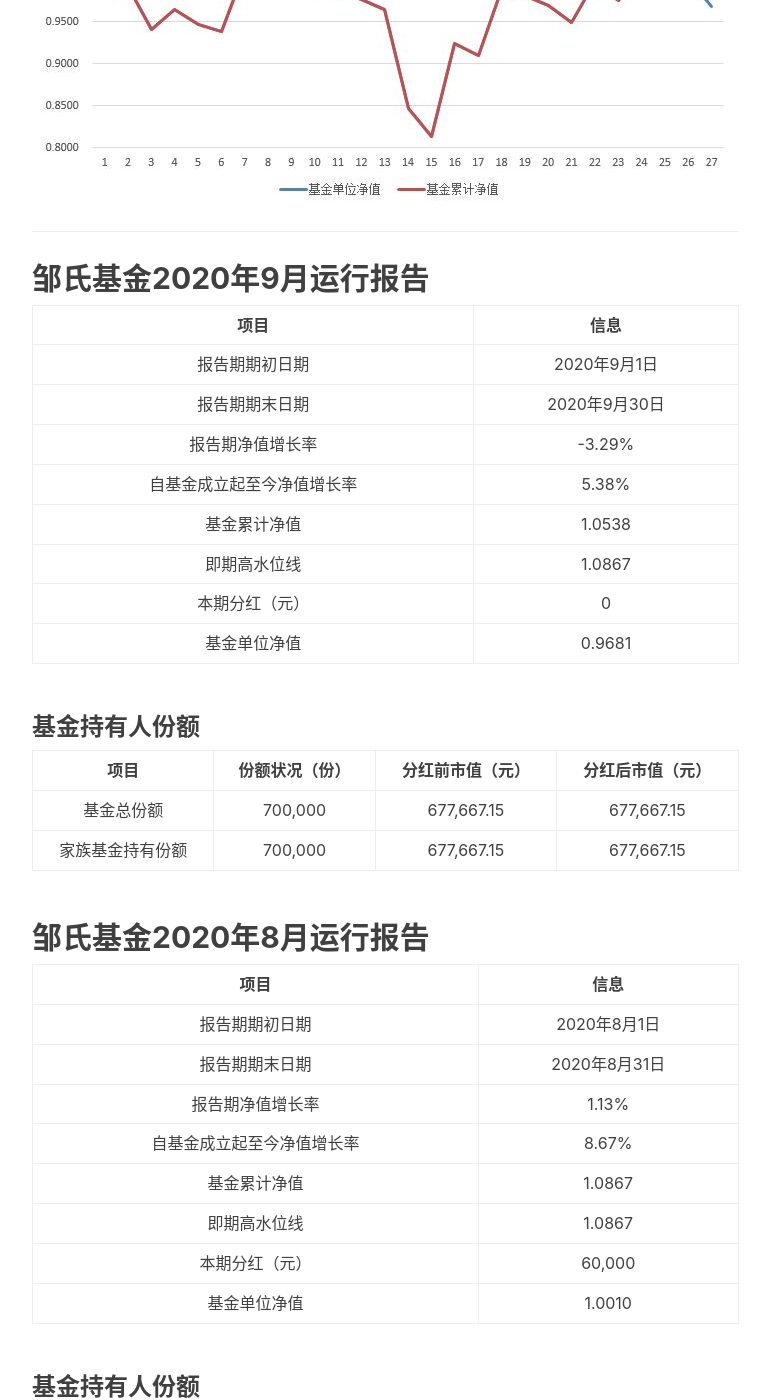
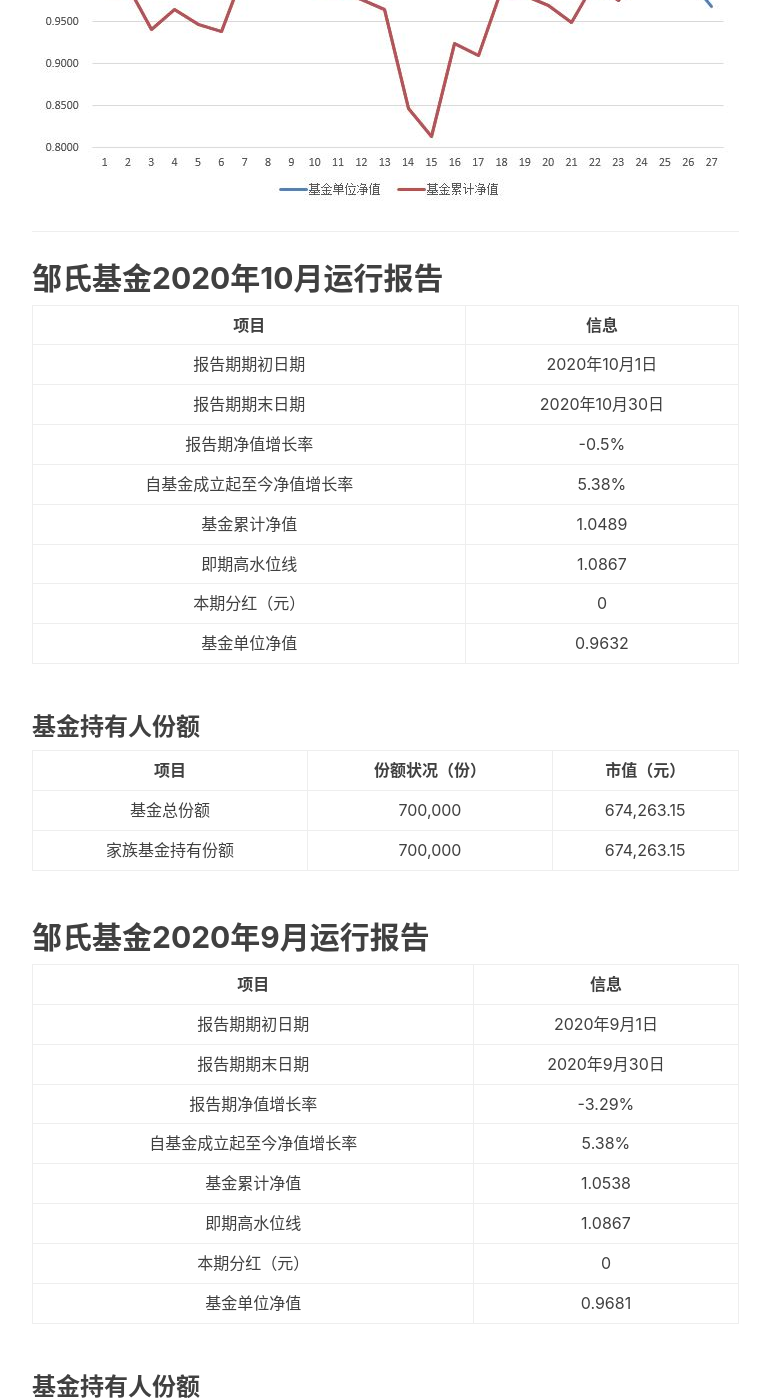
Before and after one commit to zoustephen/zoustephen.github.io, a Jekyll site: the page built from _posts/2018-06-30-zoufund.md, in a window 1280 px wide and 1400 px high, scrolled down 727 px. Shown: the whole window, without its empty margins (233-1003 px from the left). Built offline with Jekyll 4.4.1, drawn with Linux system fonts in a browser that asks for light colours; nearby versions of some CDN libraries; comment, search, counter and statistics services are not loaded.

Commit message:
Update 邹氏家族基金运行报告

```diff
--- a/_posts/2018-06-30-zoufund.md
+++ b/_posts/2018-06-30-zoufund.md
@@ -9,6 +9,26 @@ tags: ''
 ![Image Title](http://value999.com/12345.JPG)
 
 ***
+## 邹氏基金2020年10月运行报告
+
+
+项目|信息
+:-: | :-: | :-:
+报告期期初日期	|2020年10月1日 <br>
+报告期期末日期	|2020年10月30日 <br>
+报告期净值增长率|	-0.5%<br>
+自基金成立起至今净值增长率|	5.38%<br>
+基金累计净值	|1.0489<br>
+即期高水位线	|1.0867<br>
+本期分红（元） | 0<br>
+基金单位净值  | 0.9632<br>
+
+### 基金持有人份额
+
+项目	|份额状况（份）|	市值（元）
+:-: | :-: | :-: | :-:
+基金总份额	 |700,000	 	 |674,263.15
+家族基金持有份额	 |700,000	 	 |674,263.15
 
 ## 邹氏基金2020年9月运行报告
 
```
